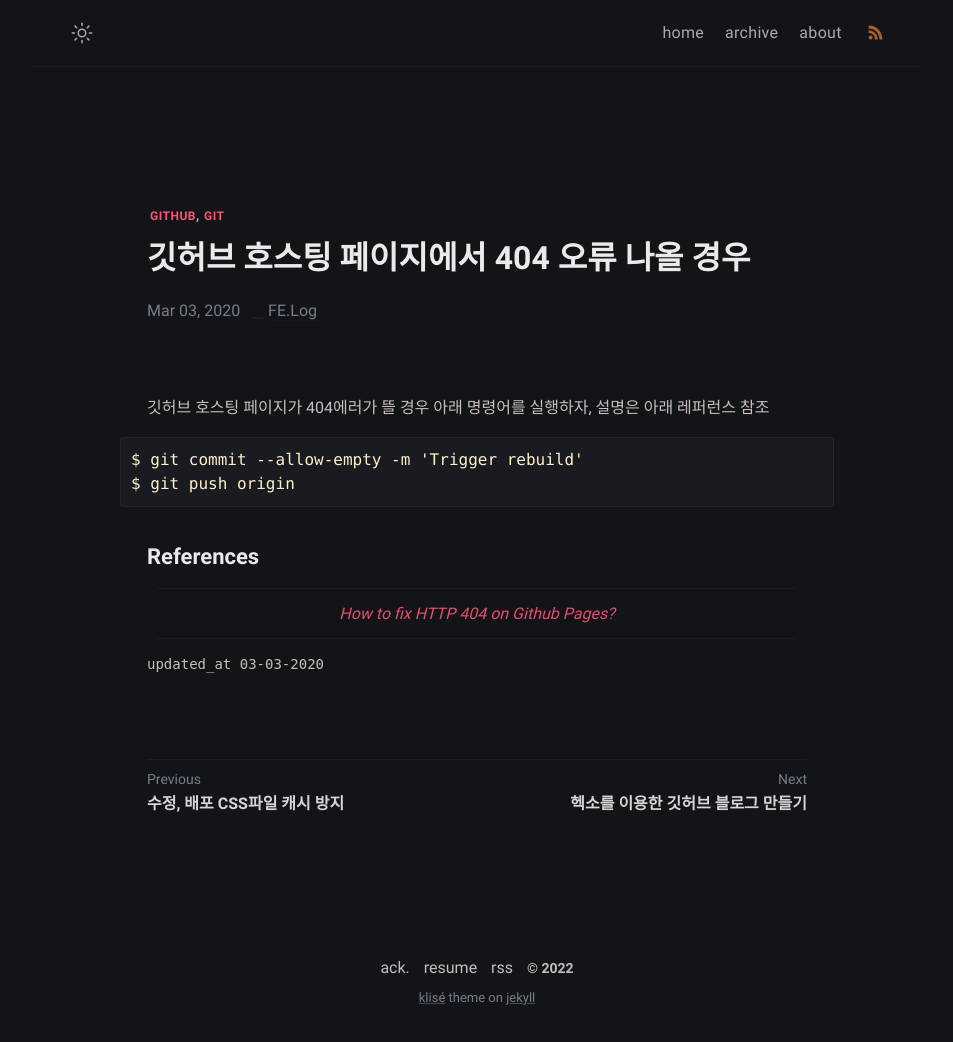
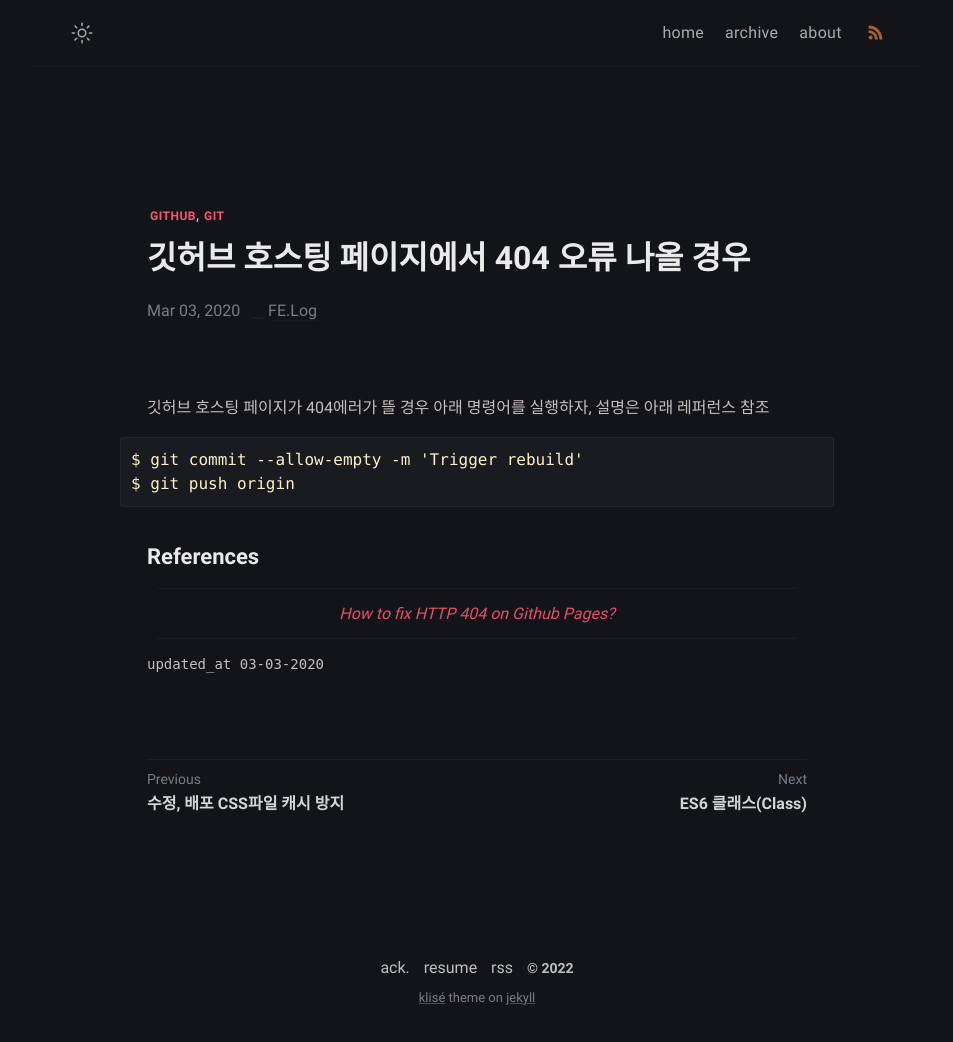
Before and after one commit to recordhouse/recordhouse.github.io, a Jekyll site: the page built from _posts/github-page-404-error/2020-03-03-github-page-404-error.md, in a window 1280 px wide. Shown: the whole page, without its empty margins (163-1116 px from the left). Built offline with Jekyll 4.4.1, drawn with Linux system fonts in a browser that asks for light colours; some web fonts are replaced; some of the changed lines change nothing that is shown.

Commit message:
포스팅 이동중

````diff
--- /dev/null
+++ b/_posts/javascript-es6-class/2020-03-04-javascript-es6-class.md
@@ -0,0 +1,202 @@
+---
+layout: post
+title: ES6 클래스(Class)
+date: 2020-03-04 19:53:03 +0700
+modified: 2020-03-04 19:53:03 +0700
+tag: [javascript, es6]
+---
+
+ES6에서 `class`라는 문법이 추가되었고, 기존의 prototype 기반으로 클래스를 선언하는 것보다 명료하게 클래스를 선언할 수 있게 되었다.
+
+## 기존(ES5) 클래스(생성자)
+함수를 만들 때는 함수 표현식과 선언식이 있으며, 선언식으로 작성한 클래스는 호이스팅이 일어난다. 여기서 호이스팅이란 함수를 선언했을 때 값들이 유효범위 최상단에 선언되는 것을 말한다.
+
+### 함수 표현식
+클래스가 선언되기 전에 인스턴스를 생성하여 에러가 뜬다.
+```javascript
+var obj = new Person('한나');
+obj.getName(); // TypeError
+
+var Person = function(name) {
+    this.name = name;
+    Person.prototype.getName = function() {
+        console.log(this.name);
+    }
+}
+```
+
+### 함수 선언식
+인스턴스를 함수 선언 전에 생성해도 오류가 나지 않는다. 클래스를 선언식으로 작성하여 호이스팅되었기 때문이다.
+```javascript
+var obj = new Person('한나');
+obj.getName(); // 한나
+
+function Person(name) {
+    this.name = name;
+    Person.prototype.getName = function() {
+        console.log(this.name);
+    }
+}
+```
+
+## 새로운(ES6) 클래스(생성자)
+
+```javascript
+class Person {
+    constructor(name) {
+        this.name = name;
+    }
+    getName() {
+        console.log(this.name);
+    }
+}
+
+const obj = new Person('민수');
+obj.getName(); // 민수
+```
+위 코드는 새로운 클래스 키워드로 클래스를 선언하고 인스턴스를 만든 것이다. 함수 선언이 표현식과 선언식이 있듯이 클래스 키워드도 선언식과 표현식 두가지 방법으로 정의가 가능하다.
+
+```javascript
+const obj = new Person('민수');
+obj.getName(); // ReferenceError
+
+class Person {
+    constructor(name) {
+        this.name = name;
+    }
+    getName() {
+        console.log(this.name);
+    }
+}
+```
+위 코드는 에러를 출력하고 있다. 이유는 새로운 클래스는 호이스팅이 일어나지 않는다. 아니 엄밀히 말해 호이스팅이 발생하지 않는 것처럼 동작하는건데 이거는 추후에 알아보도록 하겠다.
+
+### constructor
+`constructor`는 인스턴스를 생성하고 *클래스 필드*를 초기화하기 위한 특수한 메서드이다.
+
+> *클래스 필드(class field)*
+> 클래스 내부의 캡슐화된 변수를 말하며, 데이터 혹은 멤버 변수라고 부른다. 자바스크립트의 생성자 함수에서 this에 추가한 프로퍼티를 클래스 기반 객체지향 언어에서는 클래스 필드라고 부른다.
+
+```javascript
+class Person {
+    constructor(name) {
+        // 여기서 this는 생성될 인스턴스를 바라보고 있다.
+        this.name = name;
+    }
+}
+```
+
+`constructor`는 클래스 내에 한 개만 존재할 수 있으며 이 함수 안에 프로퍼티를 작성하면 되며, 이 안에서 `this`는 생성될 인스턴스를 바라보고 있다.
+
+### 메서드 정의
+```javascript
+class Person {
+    constructor(name) {
+        this.name = name;
+    }
+    // 클래스 몸체에는 메서드만 선언할 수 있다.
+    getName() {
+        console.log(this.name);
+    }
+}
+```
+
+클래스 몸체 안에는 메서드만 선언할 수 있다. 클래스 몸체 안에 프로퍼티를 선언하면 오류를 출력한다.
+
+### extends
+ES6 클래스는 `extends`키워드로 상속을 구현한다.
+
+```javascript
+class Wrap {
+    constructor(name) {
+        this.name = name;
+    }
+    getName() {
+        console.log(this.name + ' 슈퍼');
+    }
+}
+
+class Inner extends Wrap {
+    getName() {
+        super.getName()
+        console.log(this.name + ' 상속 받은 클래스');
+    }
+}
+
+var obj = new Inner('안녕');
+obj.getName();
+
+// 결과
+// 안녕 슈퍼
+// 안녕 상속 받은 클래스
+```
+
+위 코드를 보면 `Inner`는 `Wrap`를 상속 받았으며, `new Inner('안녕')`를 실행하면 아래의 과정을 거치게 된다.
+
+1. `Inner`클래스의 `constructor`를 호출
+2. `Inner`클래스의 `constructor`를 작성하지 않았기 때문에 `super`클래스(`Wrap`)의 `constructor`가 호출됨(내부적으로 프로토타입 체인으로 인해)
+3. `super`클래스의 `constructor`에서 this는 현재의 인스턴스를 참조하므로 인스턴스의 name프로퍼티로 전달받은 값을 설정
+4. 생성한 인스턴스를 `Inner`에 할당
+
+### super
+위에 코드에서도 잠깐 나왔지만 `super`키워드는 슈퍼 클래스의 메서드를 호출할 수 있다.
+
+```javascript
+class Wrap {
+    msg() {
+        console.log('안녕');
+    }
+}
+
+class Inner extends Wrap {
+    msg() {
+        // 슈퍼 클래스의 msg메서드를 실행한다.
+        super.msg();
+    }
+}
+
+var obj = new Inner();
+obj.msg();
+```
+
+### static
+
+`static`키워드는 클래스를 위한 정적(static) 메서드를 정의한다. 정적 메서드는 prototype에 연결되지 않고 클래스에 직접 연결되기 때문에 클래스의 인스턴스 없이 호출되며, 클래스의 인스턴스에서는 호출할 수 없다.
+
+```javascript
+class Inner {
+
+    // 인스턴스 없이 클래스에 바로 메서드를 선언해줌
+    static msg() {
+        console.log('안녕');
+    }
+}
+
+Inner.msg(); // 안녕
+
+var obj = new Inner();
+obj.msg(); // TypeError
+```
+
+동일한 클래스 내의 다른 정적 메서드 내에서 정적 메서드를 호출하는 경우 키워드 this를 사용할 수 있다.
+
+```javascript
+class Inner {
+    static msg() {
+        console.log('안녕');
+    }
+    static msg2() {
+        this.msg();
+    }
+}
+
+Inner.msg2(); // 안녕
+```
+
+정적 메서드는 어플리케이션을 위한 유틸리티 함수를 생성하는데 주로 사용된다.
+
+## References
+[super](https://developer.mozilla.org/ko/docs/Web/JavaScript/Reference/Operators/super)
+[[JS] javascript - OOP Class, Super](https://velog.io/@hytenic/Javascript-javascript-OOP-Class-Super)
+[ES6 Class 파헤치기](https://jongmin92.github.io/2017/06/18/JavaScript/class/#index)
+[클래스](https://poiemaweb.com/es6-class)
````
Also changed, not shown: _posts/javascript-es6-arrow-function/2020-04-29-javascript-es6-arrow-function.md (line endings or trailing spaces).
